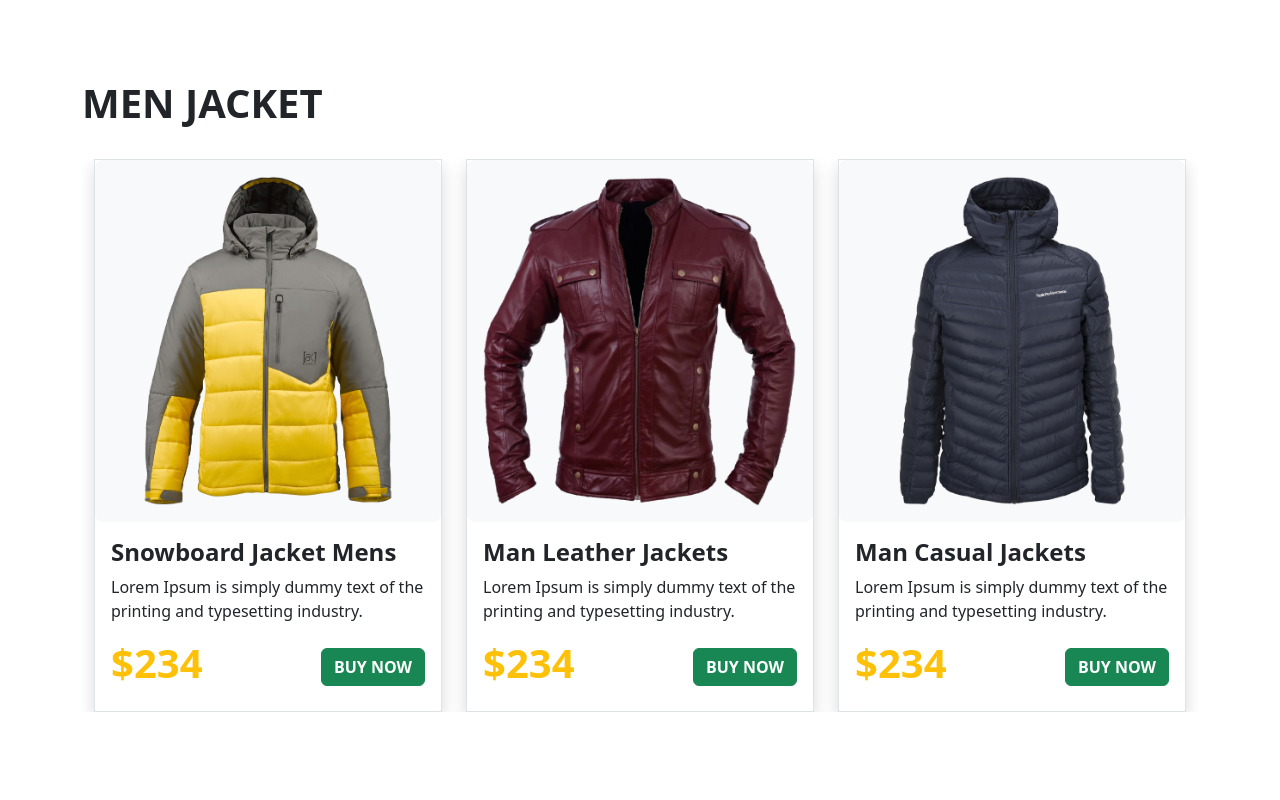
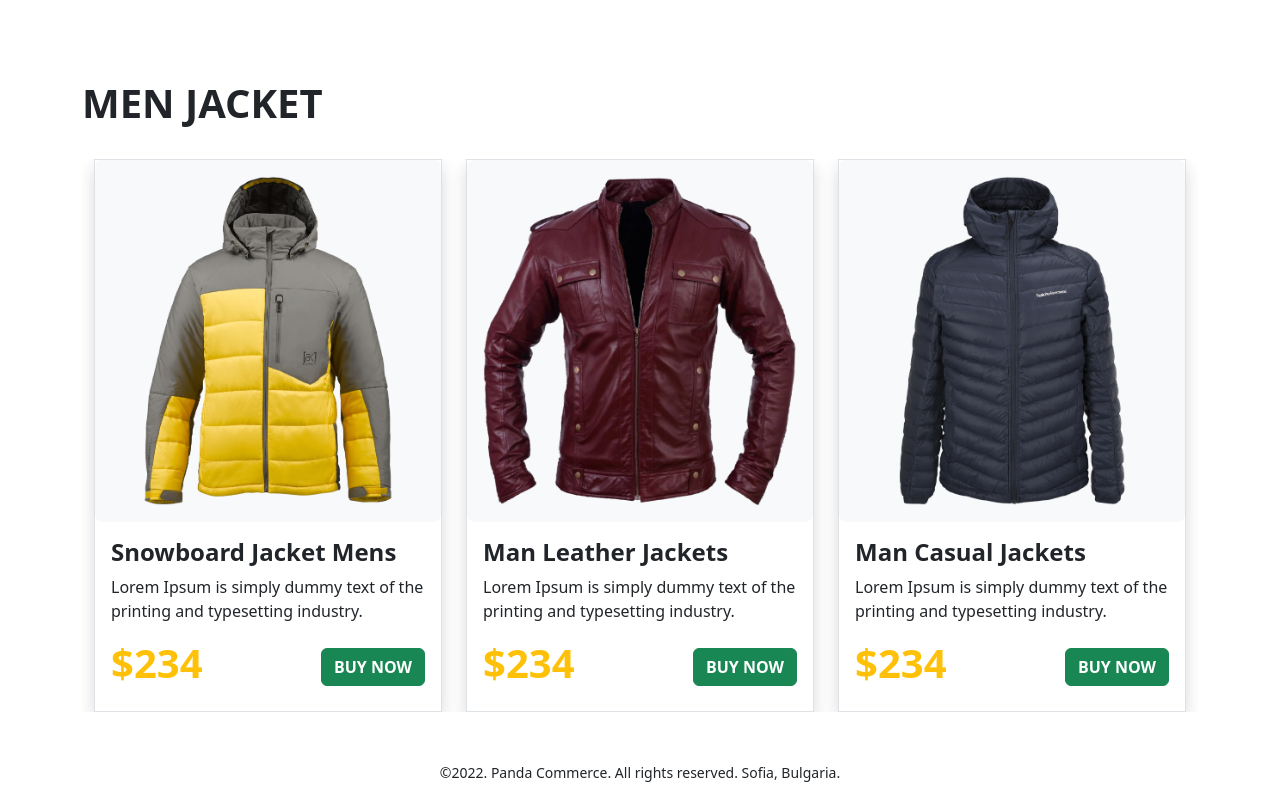
Before and after one commit to hasanalibd/penguin-fashion-bootstrap, a plain HTML site: page index.html in a window 1280 px wide. Shown: the part 1522-2322 px from the top of the page. Before the commit the page ends 2282 px from the top, so only its background shows below. Drawn offline with nearby package versions, Linux system fonts and the light colour scheme.

Commit message:
added footer section

```diff
--- a/index.html
+++ b/index.html
@@ -167,6 +167,10 @@
     </section>
        <!-- Man Jacket Section End -->
     </main>
+
+    <footer class="text-center">
+      <p><small>©2022. Panda Commerce. All rights reserved. Sofia, Bulgaria. </small></p>
+    </footer>
     <script src="https://cdn.jsdelivr.net/npm/bootstrap@5.2.0/dist/js/bootstrap.bundle.min.js" integrity="sha384-A3rJD856KowSb7dwlZdYEkO39Gagi7vIsF0jrRAoQmDKKtQBHUuLZ9AsSv4jD4Xa" crossorigin="anonymous"></script>
   </body>
 </html>
```
